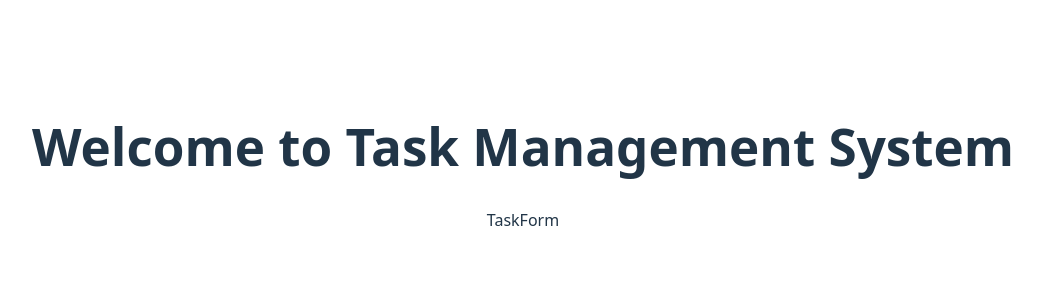
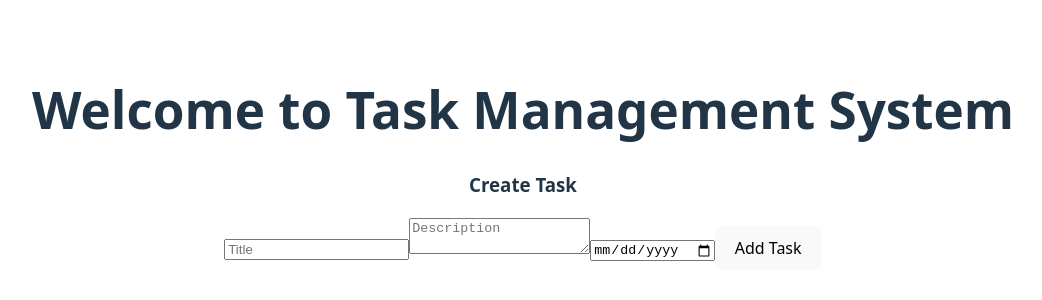
Before and after one commit to hemkishorepradhan2/Task-Management-System, a React (Vite) app in the folder frontend/: page / in a window 1280 px wide. Shown: the part 242-542 px from the top of the page, without its empty margins (117-1159 px from the left). Built offline with nearby package versions, Linux system fonts and the light colour scheme.

Commit message:
Fixed cors error + integerated frontend with backend.

```diff
--- a/frontend/src/components/TaskForm.jsx
+++ b/frontend/src/components/TaskForm.jsx
@@ -1,9 +1,54 @@
-import React from 'react'
+import { useState } from "react";
+import { createTask } from "../api/taskApi";
 
-function TaskForm() {
+const TaskForm = ({ refreshTasks }) => {
+  const [title, setTitle] = useState("");
+  const [description, setDescription] = useState("");
+  const [dueDate, setDueDate] = useState("");
+
+  const handleSubmit = async (e) => {
+    e.preventDefault();
+
+    await createTask({
+      title,
+      description,
+      due_date: dueDate,
+      status: "Pending",
+    });
+
+    setTitle("");
+    setDescription("");
+    setDueDate("");
+    refreshTasks();
+  };
+
   return (
-    <div>TaskForm</div>
-  )
-}
+    <form onSubmit={handleSubmit}>
+      <h3>Create Task</h3>
 
-export default TaskForm
+      <input
+        type="text"
+        placeholder="Title"
+        value={title}
+        onChange={(e) => setTitle(e.target.value)}
+        required
+      />
+
+      <textarea
+        placeholder="Description"
+        value={description}
+        onChange={(e) => setDescription(e.target.value)}
+      />
+
+      <input
+        type="date"
+        value={dueDate}
+        onChange={(e) => setDueDate(e.target.value)}
+      />
+
+      <button type="submit">Add Task</button>
+    </form>
+  );
+};
+
+export default TaskForm;
```
Also changed, not shown: 2 other files (tests, documents, lock files or other folders).
